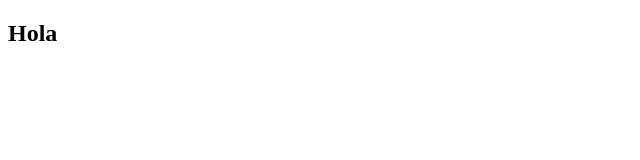
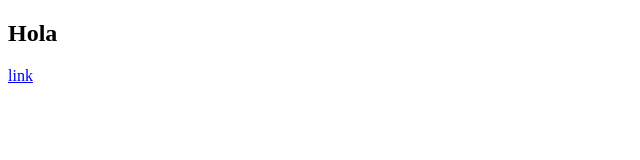
Before and after one commit to MikaelaVero/NVL-VCS, a plain HTML site: page index.html in a window 1280 px wide. Shown: the full height of the page, 0-640 px from the left. Drawn offline with Linux system fonts and the light colour scheme.

Commit message:
cpmmit 3

```diff
--- a/index.html
+++ b/index.html
@@ -6,6 +6,7 @@
 <body>
 
 <h2>Hola</h2>
+<a href="https://github.com/MikaelaVero/NVL-VCS/commit/6e62b9858ce6c3899b27c350d27248d0722dcda3">link</a>
 
 
 
```
